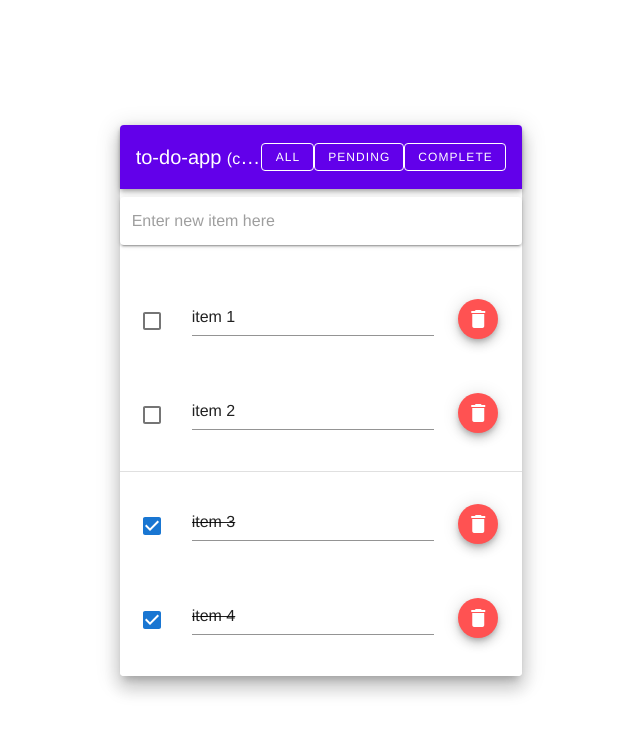
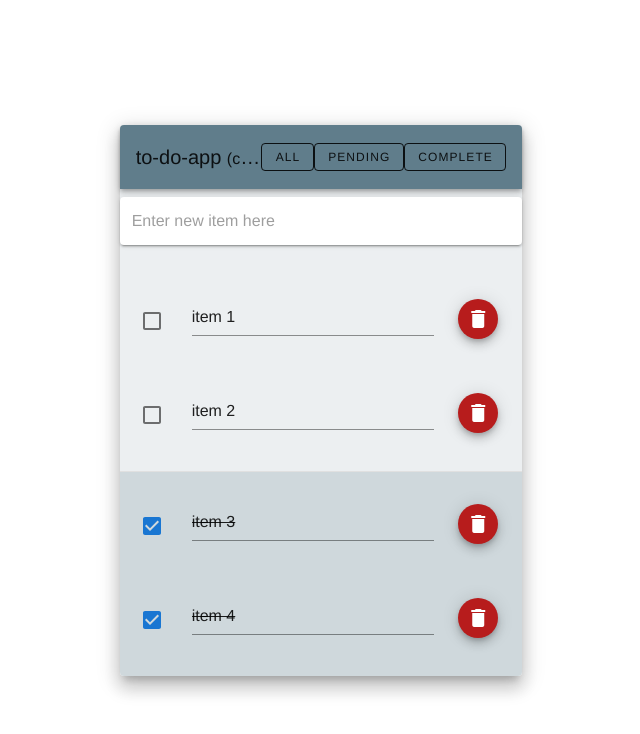
Before and after one commit to chase-mortensen/to-do-app, a Vue app: page / in a window 1280 px wide. Shown: the top 734 px of the page, without its empty margins (319-959 px from the left). Built offline with nearby package versions, Linux system fonts and the light colour scheme.

Commit message:
adding some different styling

```diff
--- a/src/components/TodoList.vue
+++ b/src/components/TodoList.vue
@@ -16,8 +16,8 @@
         class="elevation-12"
         >
           <v-toolbar
-            color="deep-purple accent-4"
-            dark
+            color="blue-grey"
+            light
           >
             <v-toolbar-title>to-do-app <small>(click on list items to edit)</small></v-toolbar-title>
             <v-spacer></v-spacer>
@@ -45,7 +45,9 @@
           </v-toolbar>
 
           <div v-if="listState !== 'complete'">
-          <v-list>
+          <v-list
+            color="blue-grey lighten-5"
+          >
             <v-text-field
             solo
             placeholder="Enter new item here"
@@ -75,10 +77,10 @@
               <v-list-item-icon>
                 <div class="my-2">
                   <v-btn class="mx-2" fab dark small
-                  color="error"
+                  color="red darken-4"
                   @click="removeItem(item.id)"
                   >
-                    <v-icon dark>mdi-delete</v-icon>
+                    <v-icon light>mdi-delete</v-icon>
                   </v-btn>
                 </div>
               </v-list-item-icon>
@@ -86,7 +88,10 @@
           </v-list>
           </div>
           <v-divider v-if="separatorNeeded"></v-divider>
-          <v-list v-if="listState !== 'pending'">
+          <v-list
+            v-if="listState !== 'pending'"
+            color="blue-grey lighten-4"
+          >
             <v-list-item
               v-for="item in todoItems.filter(item => item.complete)"
               :key="item.id"
@@ -115,7 +120,7 @@
               <v-list-item-icon>
                 <div class="my-2">
                   <v-btn class="mx-2" fab dark small
-                    color="error"
+                    color="red darken-4"
                     @click="removeItem(item.id)"
                   >
                     <v-icon dark>mdi-delete</v-icon>
```
